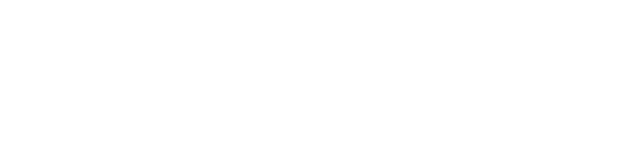
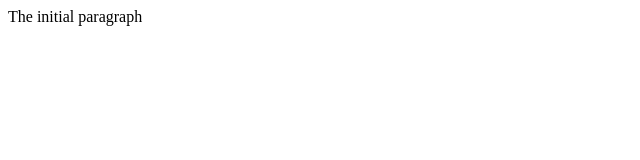
Before and after one commit to thelasteagle/fork-project, a plain HTML site: page index.html in a window 1280 px wide. Shown: the whole page, without its empty margins (0-640 px from the left). Drawn offline with Linux system fonts and the light colour scheme.

Commit message:
Update index.html

```diff
--- a/index.html
+++ b/index.html
@@ -2,4 +2,7 @@
 	<head>
 		<title>Home page</title>
 	</head>
+	<body>
+		<p>The initial paragraph</p>
+	</body>
 </html>
```
